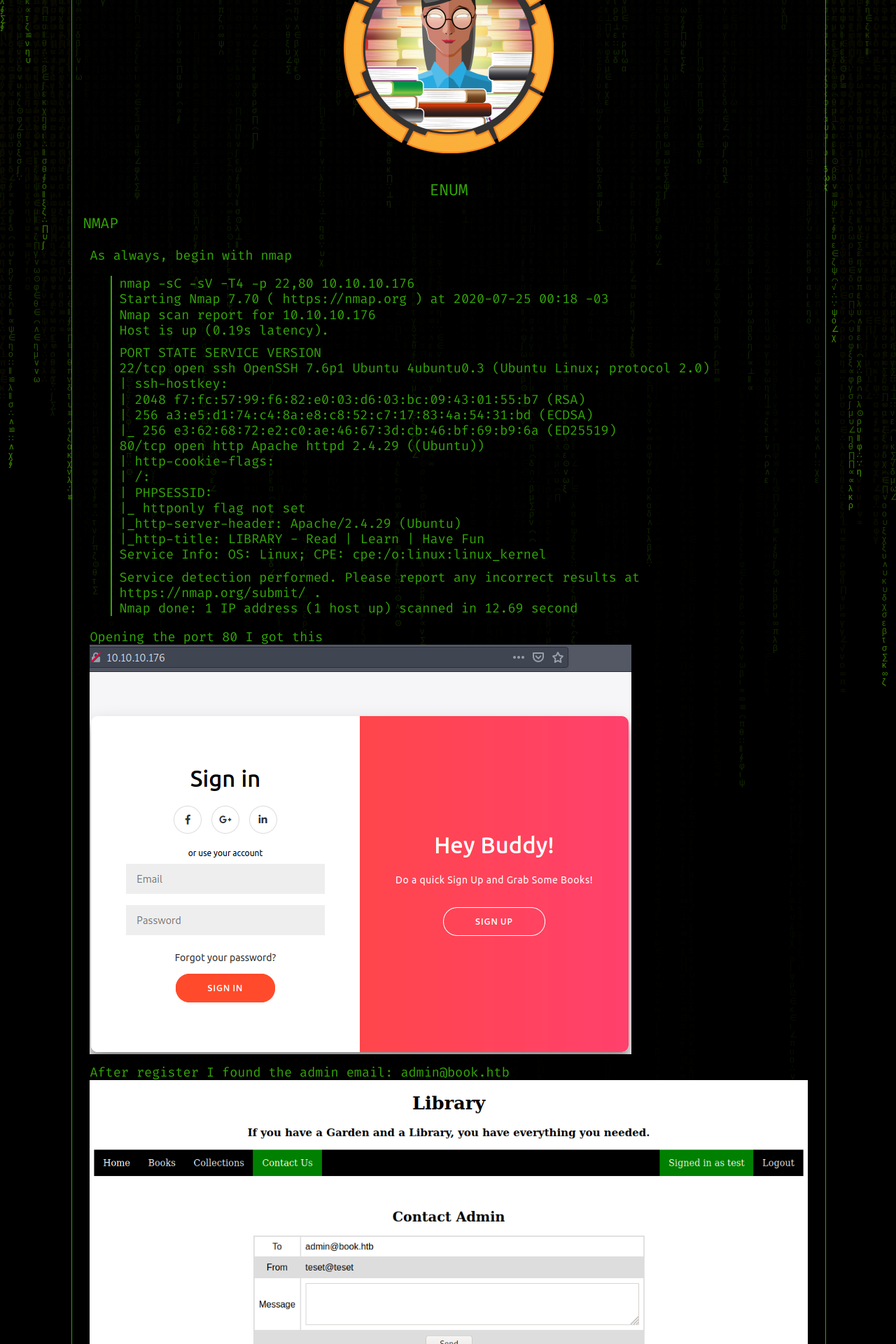
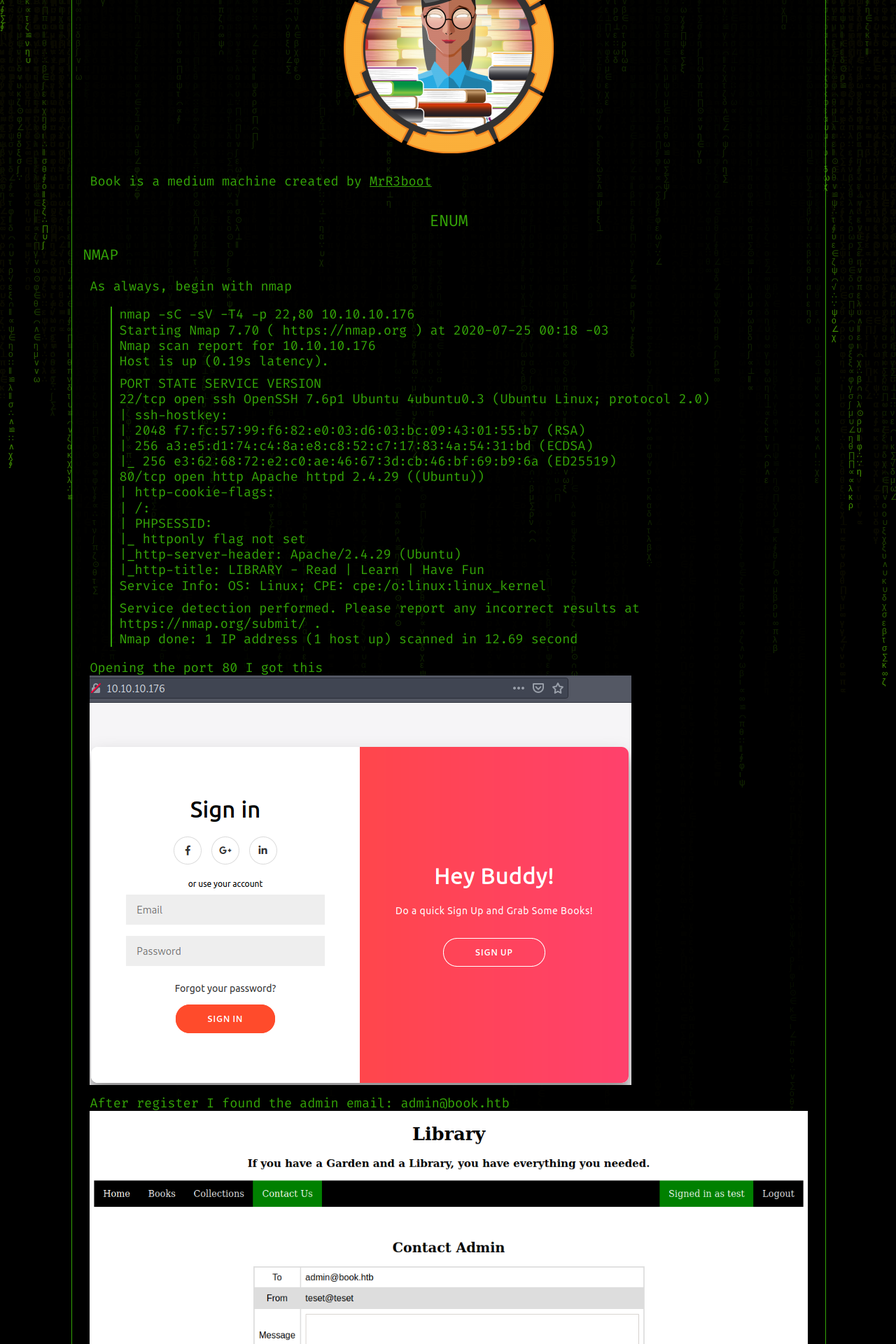
Before and after one commit to alfredoFerreiraAssis/alfredoFerreiraAssis.github.io, a Jekyll site: the page built from _posts/book/2020-07-25-book.md, in a window 1280 px wide. Shown: the part 398-2318 px from the top of the page at 70% size. Built offline with Jekyll 4.4.1, drawn with Linux system fonts in a browser that asks for light colours.

Commit message:
Update 2020-07-25-book.md

```diff
--- a/_posts/book/2020-07-25-book.md
+++ b/_posts/book/2020-07-25-book.md
@@ -6,6 +6,7 @@ date:   2020-07-25 07:00:00
 ---
 
 # ![Book](/assets/img/book/book.png)
+Book is a medium machine created by [MrR3boot](https://www.hackthebox.eu/home/users/profile/13531)
 
 # Enum
 ### NMAP
```
